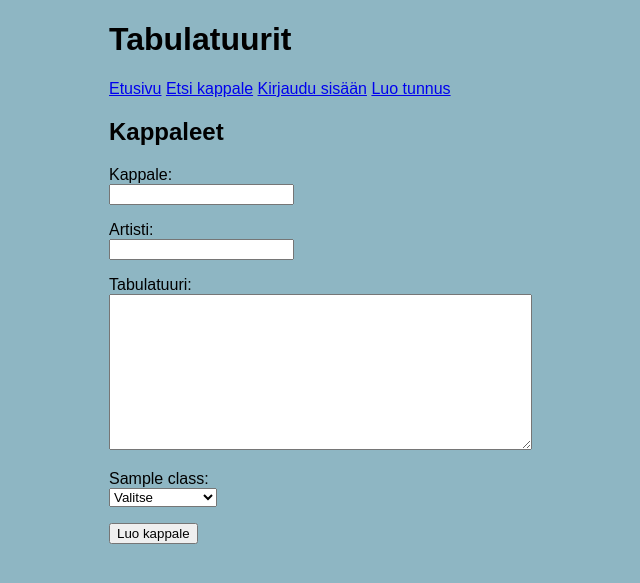
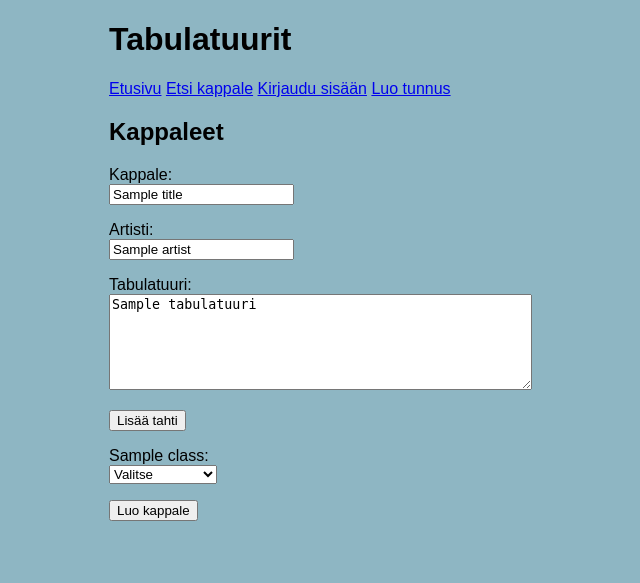
Before and after one commit to Inkalsam/Tabulatuurit, a Flask app: template templates/songs.html in a window 1280 px wide. Shown: the top 583 px of the page, without its empty margins (131-771 px from the left). Run offline with Flask 3, Linux system fonts and the light colour scheme; the template is opened without the code that fills it: most values are stand-ins (such as "Sample title", 1, 10 or a date in 2020).

Commit message:
Standard tabulature rows implemented

```diff
--- a/app.py
+++ b/app.py
@@ -1,4 +1,5 @@
 import secrets
+import markupsafe
 from flask import Flask, abort
 import sqlite3
 from flask import flash, redirect, make_response, render_template, request, session, url_for
@@ -9,6 +10,10 @@ import users
 
 app = Flask(__name__)
 app.config.from_object(config)
+
+TAB_STRINGS = ("e", "B", "G", "D", "A", "E")
+TAB_MEASURE_LENGTH = 19
+TAB_MAX_LENGTH = 1000
 
 @app.before_request
 def ensure_csrf_token():
@@ -26,6 +31,33 @@ def check_csrf():
     if not form_token or not session_token or not secrets.compare_digest(form_token, session_token):
         abort(403)
 
+@app.template_filter()
+def show_lines(content):
+    content = str(markupsafe.escape(content))
+    content = content.replace("\n", "<br />")
+    return markupsafe.Markup(content)
+
+def initial_tabulature():
+    measure = "-" * TAB_MEASURE_LENGTH
+    return "\n".join(f"{string}|{measure}|" for string in TAB_STRINGS)
+
+def add_tab_measure(tabulature):
+    if not tabulature.strip():
+        return initial_tabulature(), None
+
+    lines = tabulature.splitlines()
+    if len(lines) != len(TAB_STRINGS):
+        return tabulature, "Lisää tahti edellyttää kuutta riviä."
+
+    measure = "-" * TAB_MEASURE_LENGTH
+    extended = "\n".join(
+        f"{line[:-1]}{measure}|" if line.endswith("|") else f"{line}{measure}"
+        for line in lines
+    )
+    if len(extended) > TAB_MAX_LENGTH:
+        return tabulature, "Tabulatuuri on saavuttanut 1000 merkin enimmäispituuden."
+    return extended, None
+
 @app.route("/find_song")
 def find_song():
     query = request.args.get("query", "").strip()
@@ -38,7 +70,14 @@ def songs():
     if login_redirect:
         return login_redirect
     classes = song_service.get_all_classes()
-    return render_template("songs.html", classes=classes)
+    return render_template(
+        "songs.html",
+        classes=classes,
+        title="",
+        artist="",
+        tabulatuuri=initial_tabulature(),
+        selected_classes=[],
+    )
 
 @app.route("/create_comment", methods=["POST"])
 def create_comment():
@@ -225,6 +264,20 @@ def edit_song(song_id):
 
     if request.method == "POST":
         check_csrf()
+        if request.form.get("action") == "add_measure":
+            tabulatuuri, error = add_tab_measure(request.form.get("tabulatuuri", ""))
+            if error:
+                flash(error)
+            return render_template(
+                "edit_song.html",
+                song=song_to_edit,
+                classes=song_service.get_all_classes(),
+                form_title=request.form.get("title", song_to_edit["title"]),
+                form_artist=request.form.get("artist", song_to_edit["artist"]),
+                form_tabulatuuri=tabulatuuri,
+                selected_classes=request.form.getlist("classes"),
+            )
+
         title = request.form.get("title", "").strip()
         artist = request.form.get("artist", "").strip()
         tabulatuuri = request.form.get("tabulatuuri", "").strip()
@@ -243,7 +296,7 @@ def edit_song(song_id):
         if not tabulatuuri:
             flash("VIRHE: tabulatuuri puuttuu")
             return redirect(url_for("edit_song", song_id=song_id))
-        if len(tabulatuuri) > 1000:
+        if len(tabulatuuri) > TAB_MAX_LENGTH:
             flash("VIRHE: tabulatuurin pituus on liian pitkä")
             return redirect(url_for("edit_song", song_id=song_id))
 
@@ -265,11 +318,17 @@ def edit_song(song_id):
             return result
         return redirect(url_for("song", song_id=song_id))
 
+    song_classes = song_service.get_classes(song_id)
     return render_template(
         "edit_song.html",
         song=song_to_edit,
-        song_classes=song_service.get_classes(song_id),
         classes=song_service.get_all_classes(),
+        form_title=song_to_edit["title"],
+        form_artist=song_to_edit["artist"],
+        form_tabulatuuri=song_to_edit["tab"],
+        selected_classes=[
+            f"{class_name}:{value}" for class_name, value in song_classes.items()
+        ],
     )
 
 @app.route("/songs/<int:song_id>/delete", methods=["GET", "POST"])
@@ -296,6 +355,19 @@ def create_item():
         return login_redirect
     check_csrf()
 
+    if request.form.get("action") == "add_measure":
+        tabulatuuri, error = add_tab_measure(request.form.get("tabulatuuri", ""))
+        if error:
+            flash(error)
+        return render_template(
+            "songs.html",
+            classes=song_service.get_all_classes(),
+            title=request.form.get("title", ""),
+            artist=request.form.get("artist", ""),
+            tabulatuuri=tabulatuuri,
+            selected_classes=request.form.getlist("classes"),
+        )
+
     title = request.form.get("title", "").strip()
     artist = request.form.get("artist", "").strip()
     tabulatuuri = request.form.get("tabulatuuri", "").strip()
@@ -314,7 +386,7 @@ def create_item():
     if not tabulatuuri:
         flash("VIRHE: tabulatuuri puuttuu")
         return redirect(url_for("songs"))
-    if len(tabulatuuri) > 1000:
+    if len(tabulatuuri) > TAB_MAX_LENGTH:
         flash("VIRHE: tabulatuurin pituus on liian pitkä")
         return redirect(url_for("songs"))
     user_id = session.get("user_id")
--- a/templates/layout.html
+++ b/templates/layout.html
@@ -41,5 +41,4 @@
 
   {% block content %}{% endblock %}
 </body>
-
 </html>
--- a/templates/show_song.html
+++ b/templates/show_song.html
@@ -12,14 +12,14 @@
     </div>
     {% endif %}
     {% for image in images %}
-    <img class="tabulature-image" src="{{ url_for('show_image', image_id=image.id) }}" alt="Tabulatuurikuva">
+    <img class="tabulature-image" src="{{ url_for('show_image', image_id=image.id) }}" alt="Tabulatuurissa oleva kuva">
     {% endfor %}
     <ul>
         <li>Artisti: {{ song.artist }}</li>
         <li>Tekijä: <a href="{{ url_for('show_user', user_id=song.user_id) }}">{{ song.username }}</a></li>
     </ul>
     <p>Tabulatuuri:</p>
-    <pre>{{ song.tab }}</pre>
+    <pre>{{ song.tab | show_lines }}</pre>
     {% if classes %}
     <p>Luokat:</p>
     <ul>
--- a/templates/songs.html
+++ b/templates/songs.html
@@ -7,23 +7,26 @@
   <form action="{{ url_for('create_item') }}" method="post">
     <p>
       Kappale: <br />
-      <input type="text" name="title" maxlength="50" required />
+      <input type="text" name="title" maxlength="50" value="{{ title }}" required />
     </p>
     <p>
       Artisti: <br />
-      <input type="text" name="artist" maxlength="50" required />
+      <input type="text" name="artist" maxlength="50" value="{{ artist }}" required />
     </p>
     <p>
       Tabulatuuri: <br />
-      <textarea rows="10" cols="50" name="tabulatuuri" maxlength="1000" required></textarea>
+      <textarea id="tabulatuuri" rows="6" cols="50" name="tabulatuuri" maxlength="1000" required>{{ tabulatuuri }}</textarea>
+    </p>
+    <p>
+      <button type="submit" name="action" value="add_measure" formnovalidate>Lisää tahti</button>
     </p>
     {% for class in classes %}
     <p>
       {{ class }}:<br />
       <select name="classes">
-        <option value="">Valitse</option>
+        <option value="" {% if not selected_classes %}selected{% endif %}>Valitse</option>
       {% for option in classes[class] %}
-      <option value="{{ class }}:{{ option }}">{{ option }}</option>
+      <option value="{{ class }}:{{ option }}" {% if (class ~ ':' ~ option) in selected_classes %}selected{% endif %}>{{ option }}</option>
       {% endfor %}
       </select>
       </p>
```
Also changed, not shown: templates/edit_song.html (+5 -4 lines).
